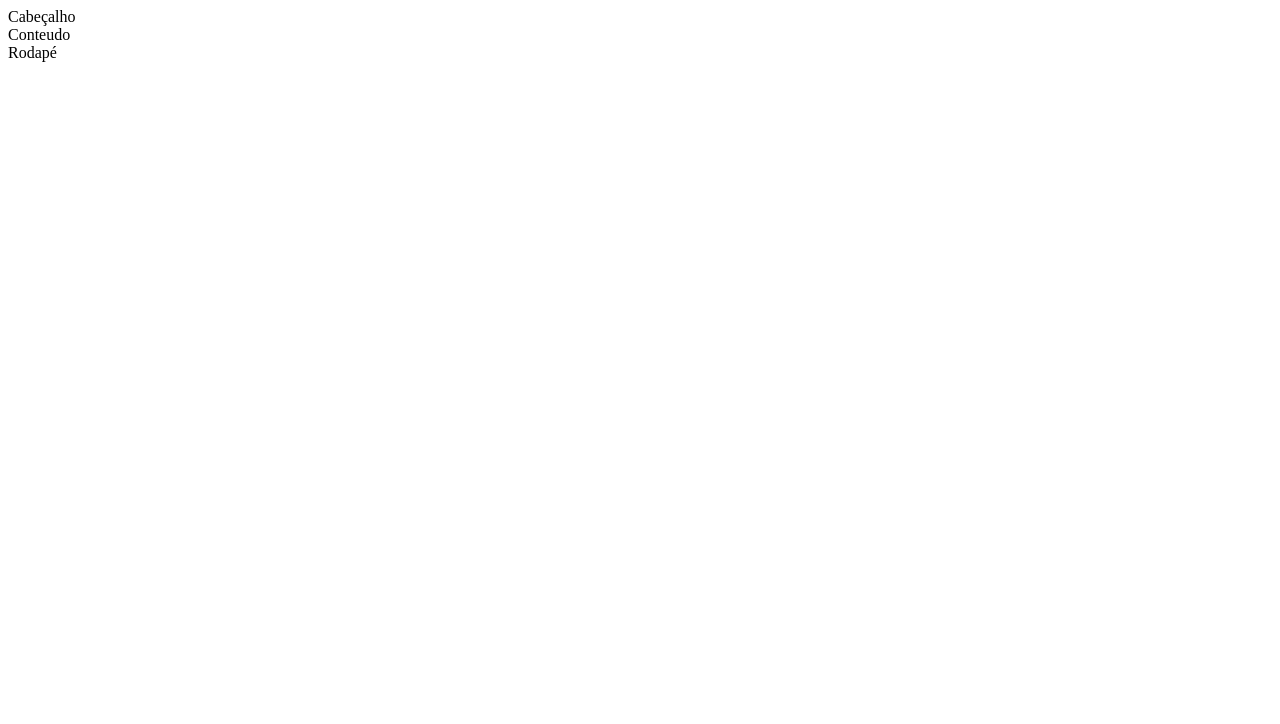
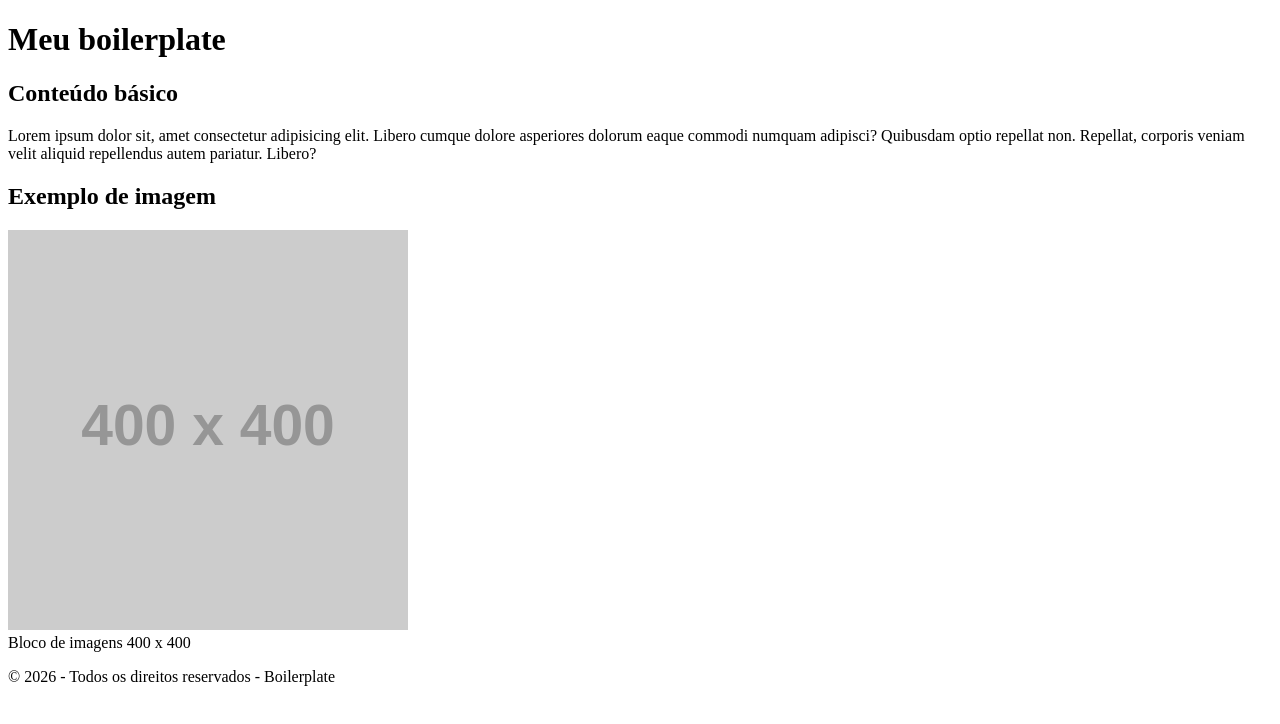
Before and after one commit to 1TDSPH-26/front-2sem-aula-10, a React (Vite) app in the folder my-app/: page / in a window 1280 px wide. Shown: the top 724 px of the page. Built offline with nearby package versions, Linux system fonts and the light colour scheme.

Commit message:
feat: exemplo de imagem aplicado.

```diff
--- a/my-app/src/components/Cabecalho/Cabecalho.tsx
+++ b/my-app/src/components/Cabecalho/Cabecalho.tsx
@@ -1,7 +1,7 @@
 export default function Cabecalho(){
     return(
         <header>
-            Cabeçalho
+            <h1>Meu boilerplate</h1>
         </header>
     )
 }
--- a/my-app/src/components/Conteudo/Conteudo.tsx
+++ b/my-app/src/components/Conteudo/Conteudo.tsx
@@ -1,7 +1,15 @@
 export default function Conteudo() {
     return (
         <main>
-            Conteudo
+            <section>
+                <h2>Conteúdo básico</h2>
+                <p>Lorem ipsum dolor sit, amet consectetur adipisicing elit. Libero cumque dolore asperiores dolorum eaque commodi numquam adipisci? Quibusdam optio repellat non. Repellat, corporis veniam velit aliquid repellendus autem pariatur. Libero?</p>
+            </section>
+            <section>
+                <h2>Exemplo de imagem</h2>
+                <img src="https://placehold.co/400x400/1c1c1c1/FFFFFF/png" alt="Imagem e exemplo" />
+                <figcaption>Bloco de imagens 400 x 400</figcaption>
+            </section>
         </main>
     )
 }
--- a/my-app/src/components/Rodape/Rodape.tsx
+++ b/my-app/src/components/Rodape/Rodape.tsx
@@ -1,7 +1,7 @@
 export default function Rodape() {
     return (
         <footer>
-            Rodapé
+            <p>&copy; 2026 - Todos os direitos reservados - Boilerplate</p>
         </footer>
     )
 }
```
Also changed, not shown: my-app/src/assets/quadrado.png (added).
